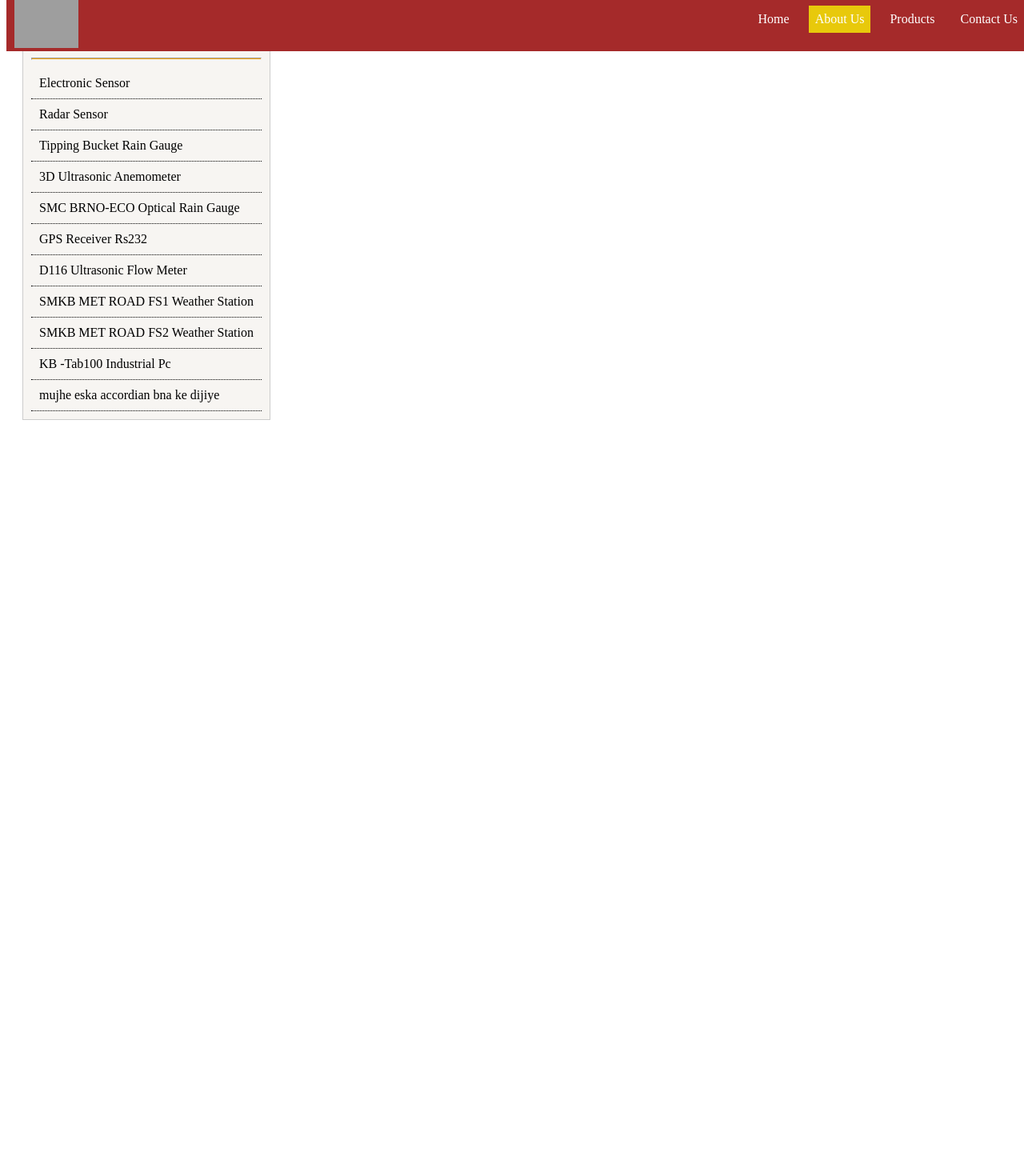
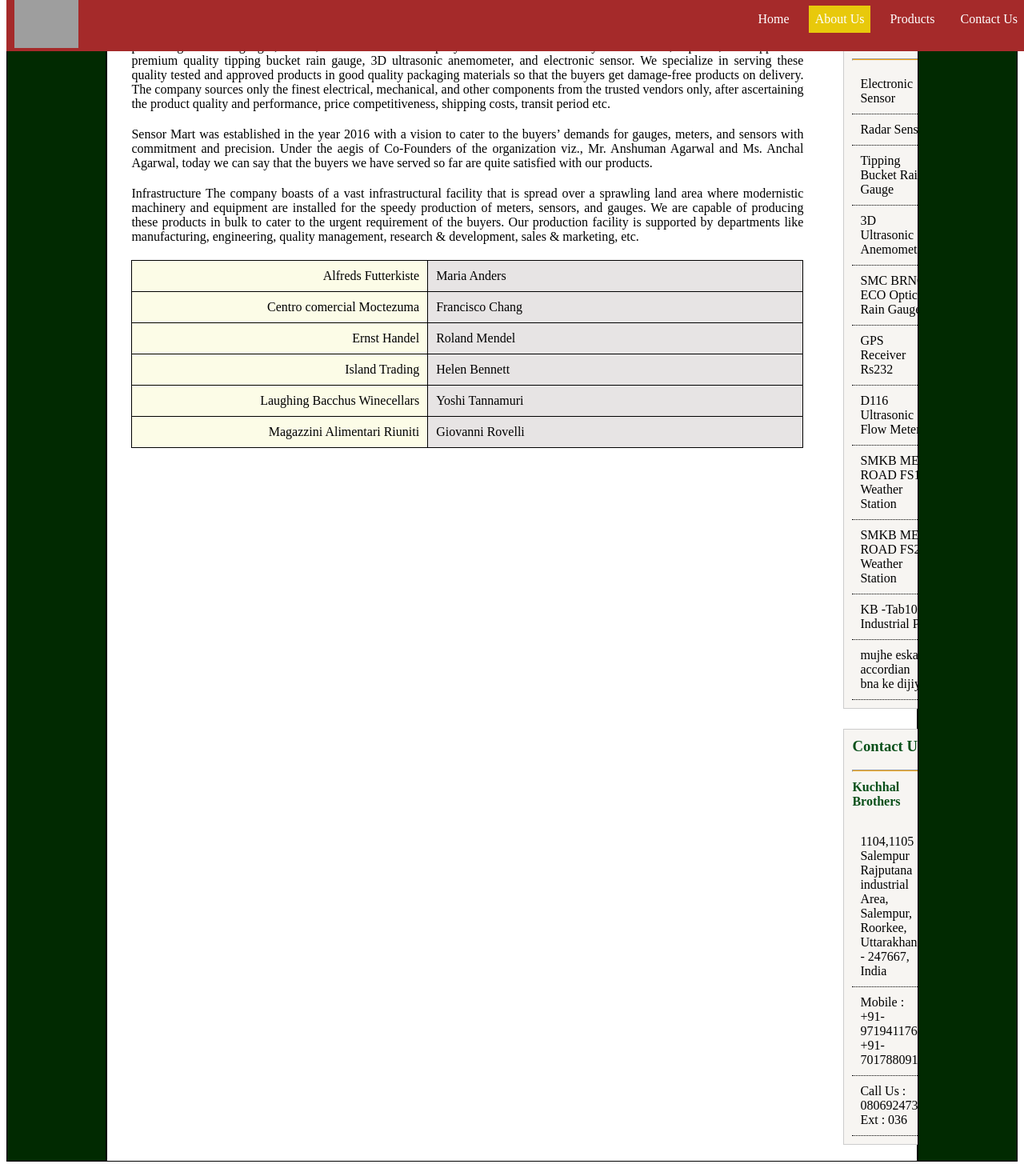
Before and after one commit to muskanatwork/qualden-ecommerce, a React (Vite) app: page /about in a window 1280 px wide. Shown: the whole page at 80% size. Before the commit the page ends 800 px from the top, so only its background shows below. Built offline with nearby package versions, Linux system fonts and the light colour scheme; grey boxes are pictures that could not be loaded.

Commit message:
create Table and contact us table on About page

```diff
--- a/src/App.css
+++ b/src/App.css
@@ -385,6 +385,78 @@ textarea {
   display: flex;
 }
 
+/* about us css */
+.container2 {
+  display: flex;
+}
+
+/* Paragraph stuling in the aboutus page*/
+
+.paragraph {
+  width: 840px;
+}
+
+.paragraph p {
+  margin-bottom: 20px;
+  text-align: justify;
+}
+
+.aboutusContent {
+  padding: 30px;
+}
+
+/* Table styling  */
+.cell1 {
+  width: 350px;
+  text-align: end;
+  background-color: rgb(252, 252, 231);
+}
+
+.cell2 {
+  width: 450px;
+  background-color: #e7e4e4;
+}
+
+table,
+th,
+td {
+  border: 1px solid black;
+  border-collapse: collapse;
+  padding: 10px;
+}
+
+/* ContactUs styling in the aboutus page */
+
+.ContactUsDiv {
+  background-color: rgb(247, 245, 242);
+  display: inline-block;
+  padding: 10px;
+  border: 1px solid #ccc;
+  margin: 20px;
+  margin-top: 5px;
+}
+
+.ContactUsDiv hr {
+  margin-top: 10px;
+  margin-bottom: 10px;
+  height: 1px;
+  background-color: rgb(251, 168, 13);
+}
+
+.ContactUsDiv h3 {
+  color: #09501a;
+}
+
+.ContactUsDiv h4 {
+  color: #09501a;
+}
+
+.ContactUsDiv div {
+  padding-left: 20px;
+  padding: 10px;
+  border-bottom: dotted 1px black;
+}
+
 
 
 
--- a/src/components/AboutUs/Aboutus.jsx
+++ b/src/components/AboutUs/Aboutus.jsx
@@ -1,13 +1,98 @@
-import Nav from "../Home/Nav"
-import Accordion from "./Accordian"
+import React from 'react';
+import Nav from "../Home/Nav";
+import Accordion from "./Accordian";
 
-function About() {
+const AboutUs = () => {
     return (
         <>
-        <Nav />
-        <Accordion/>
+            <div className="container2">
+                <Nav />
+                <div className="box1"></div>
+                <div className="box2">
+                    <div className="aboutusContentDiv">
+                        <div className="aboutusContent">
+                            <div className="paragraph">
+                                <p>Sensor Mart is one of the prestigious organizations from
+                                    Roorkee (Uttarakhand) that are active in the manufacturing
+                                    sector and producing the finest gauges, meters, and sensors.
+                                    The company is known as a trustworthy manufacturer, exporter,
+                                    and supplier of premium quality tipping bucket rain gauge, 3D
+                                    ultrasonic anemometer, and electronic sensor. We specialize in
+                                    serving these quality tested and approved products in good
+                                    quality packaging materials so that the buyers get damage-free
+                                    products on delivery. The company sources only the finest
+                                    electrical, mechanical, and other components from the trusted
+                                    vendors only, after ascertaining the product quality and
+                                    performance, price competitiveness, shipping costs, transit
+                                    period etc.
+                                </p>
+                                <p>Sensor Mart was established in the year 2016 with a vision
+                                    to cater to the buyers’ demands for gauges, meters, and
+                                    sensors with commitment and precision. Under the aegis of
+                                    Co-Founders of the organization viz., Mr. Anshuman Agarwal
+                                    and Ms. Anchal Agarwal, today we can say that the buyers we
+                                    have served so far are quite satisfied with our products.
+                                </p>
+                                <p>Infrastructure
+                                    The company boasts of a vast infrastructural facility that is
+                                    spread over a sprawling land area where modernistic machinery
+                                    and equipment are installed for the speedy production of meters,
+                                    sensors, and gauges. We are capable of producing these products
+                                    in bulk to cater to the urgent requirement of the buyers. Our
+                                    production facility is supported by departments like manufacturing,
+                                    engineering, quality management, research & development, sales &
+                                    marketing, etc.
+                                </p>
+                            </div>
+                            <div>
+                                <table>
+                                    <tbody>
+                                        <tr>
+                                            <td className="cell1">Alfreds Futterkiste</td>
+                                            <td className="cell2">Maria Anders</td>
+                                        </tr>
+                                        <tr>
+                                            <td className="cell1">Centro comercial Moctezuma</td>
+                                            <td className="cell2">Francisco Chang</td>
+                                        </tr>
+                                        <tr>
+                                            <td className="cell1">Ernst Handel</td>
+                                            <td className="cell2">Roland Mendel</td>
+                                        </tr>
+                                        <tr>
+                                            <td className="cell1">Island Trading</td>
+                                            <td className="cell2">Helen Bennett</td>
+                                        </tr>
+                                        <tr>
+                                            <td className="cell1">Laughing Bacchus Winecellars</td>
+                                            <td className="cell2">Yoshi Tannamuri</td>
+                                        </tr>
+                                        <tr>
+                                            <td className="cell1">Magazzini Alimentari Riuniti</td>
+                                            <td className="cell2">Giovanni Rovelli</td>
+                                        </tr>
+                                    </tbody>
+                                </table>
+                            </div>
+                        </div>
+                        <div>
+                            <Accordion />
+                            <div className="ContactUsDiv">
+                                <h3>Contact Us</h3>
+                                <hr />
+                                <h4>Kuchhal Brothers</h4>
+                                <div>1104,1105 Salempur Rajputana industrial Area,
+                                    Salempur, Roorkee, Uttarakhand - 247667, India</div>
+                                <div>Mobile : +91-9719411764, +91-7017880914</div>
+                                <div>Call Us : 08069247354 Ext : 036</div>
+                            </div>
+                        </div>
+                    </div>
+                </div>
+                <div className="box3"></div>
+            </div>
         </>
-    )
-}
+    );
+};
 
-export default About
+export default AboutUs;
```
